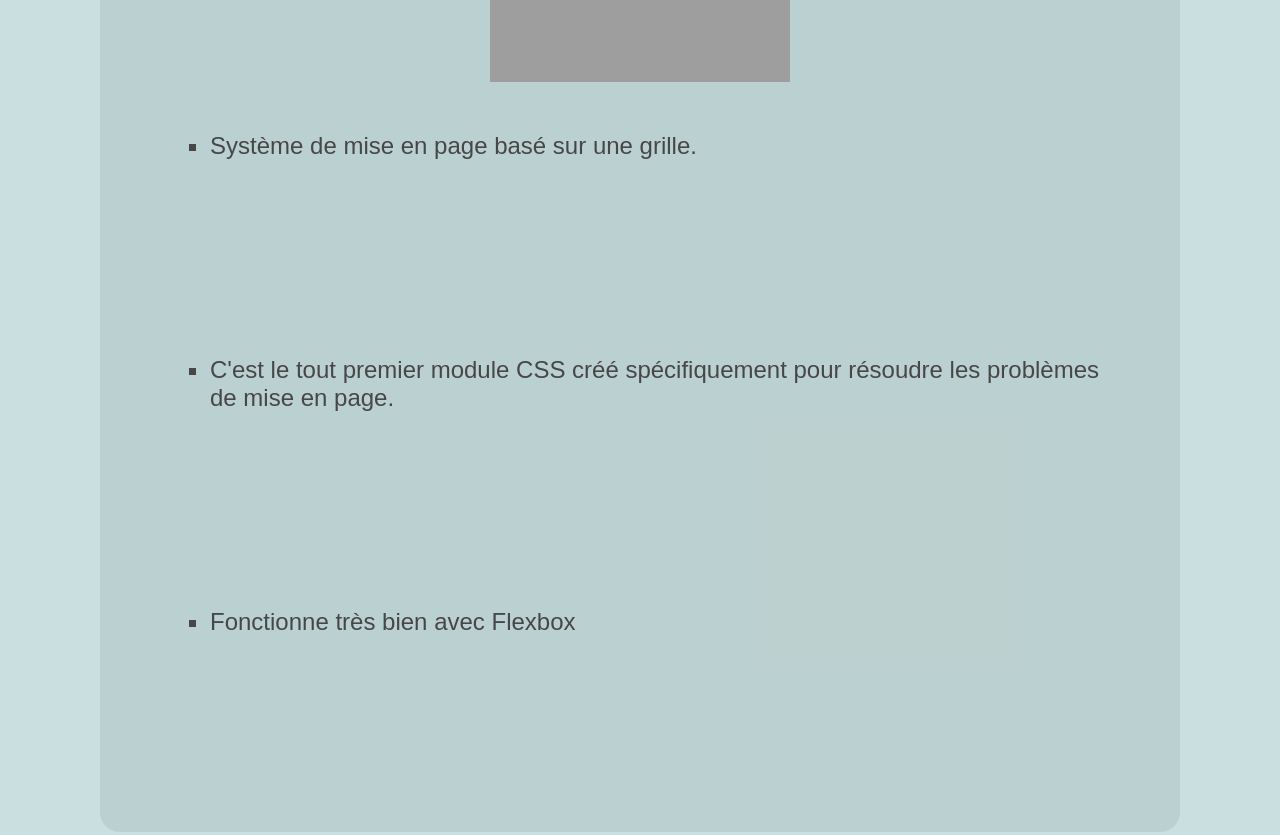
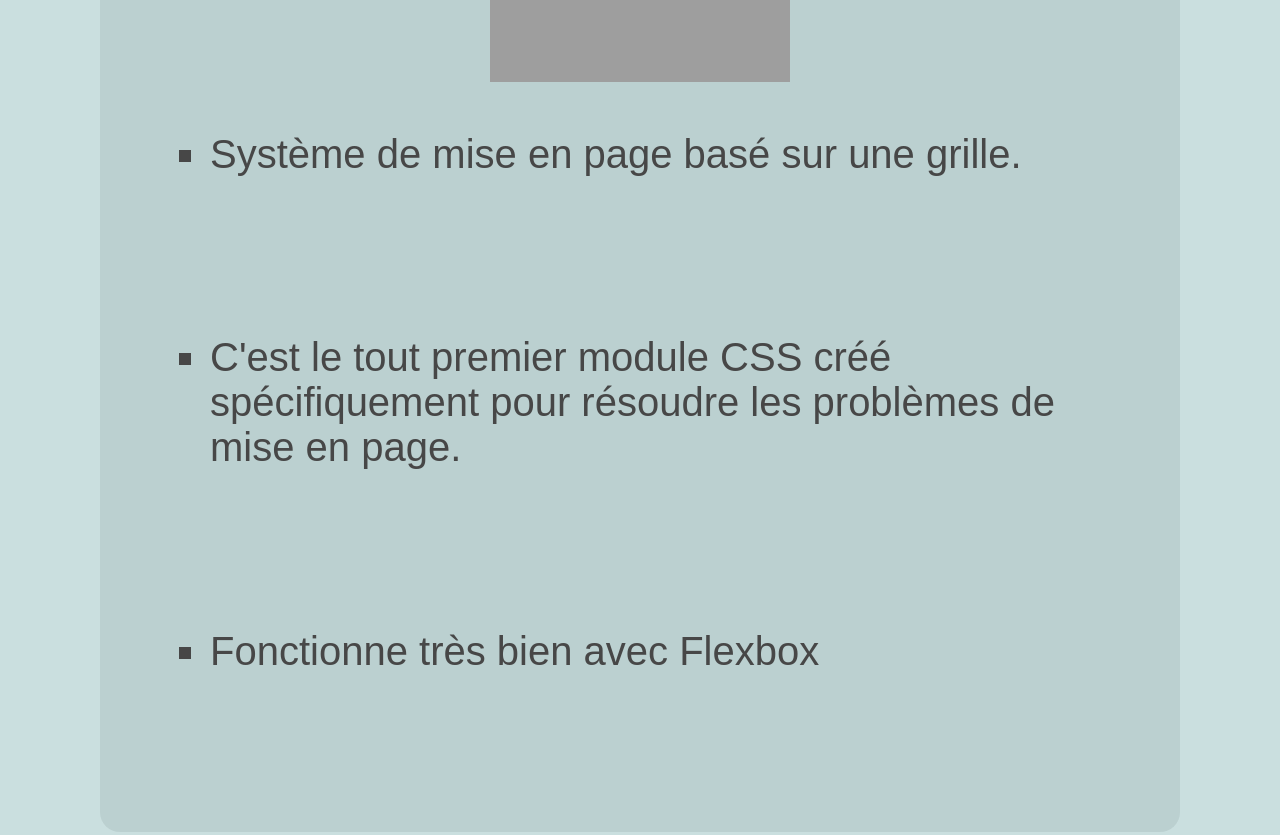
Before and after one commit to st2eve/grid_tech_talk, a plain HTML site: page index.html in a window 1280 px wide. Shown: the part 600-1435 px from the top of the page. Drawn offline with Linux system fonts and the light colour scheme; grey boxes are pictures that could not be loaded.

Commit message:
fin tech talk

```diff
--- a/index.html
+++ b/index.html
@@ -17,7 +17,7 @@
             <div class="section__gif">
                 <img src="https://i.pinimg.com/originals/56/70/d6/5670d696f9d5a874bf1c281204edea4d.gif" alt="gif grid">
             </div>
-            <ul class="section__list">
+            <ul class="section__list intro">
                 <li class="list__sublist">
                     Système de mise en page basé sur une grille.
                 </li>
--- a/src/scss/style.scss
+++ b/src/scss/style.scss
@@ -67,6 +67,9 @@
                     }
                 }
             }
+        }
+        .intro{
+            font-size: 2.5rem;
         }
     }
 
```
Also changed, not shown: src/scss/src/css/style.css, src/scss/src/css/style.min.css, 2 other files.
